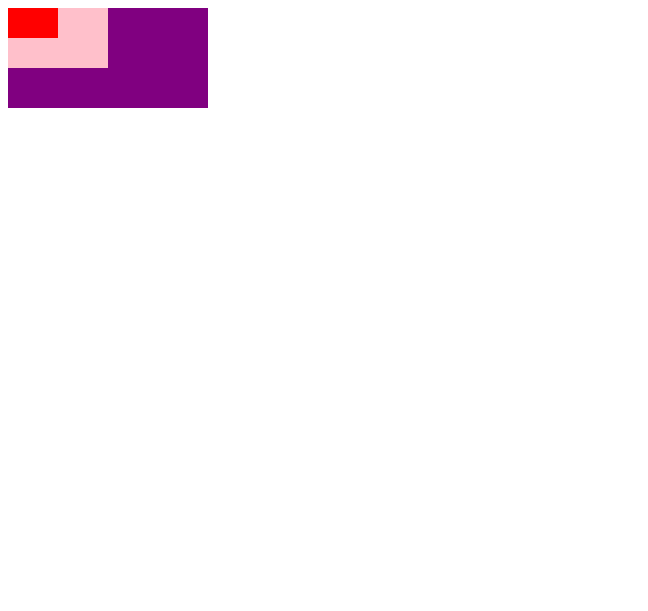
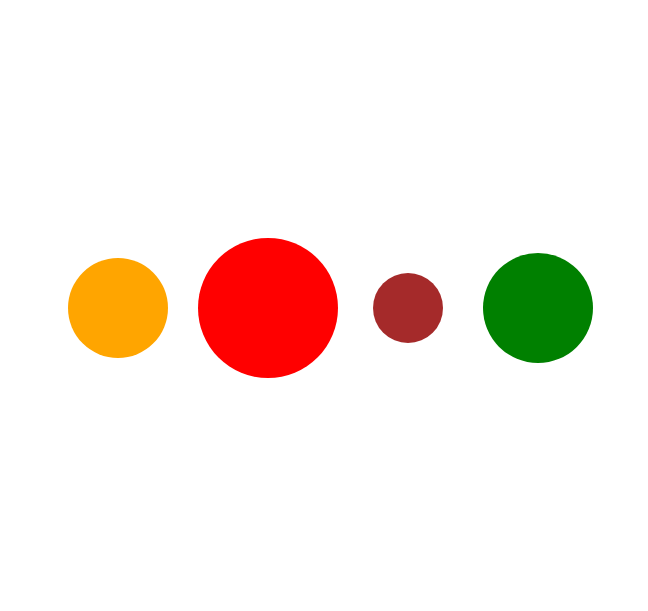
Before and after one commit to Rudrava/d3-learning-repo, a plain HTML site: page index.html in a window 1280 px wide. Shown: the whole page, without its empty margins (0-648 px from the left). Drawn offline with nearby package versions, Linux system fonts and the light colour scheme.

Commit message:
l2 done 2804212041

```diff
--- a/index.html
+++ b/index.html
@@ -7,7 +7,7 @@
 </head>
 <body>
     <div class="canvas">
-        <svg widht="600" height="600">
+        <svg width="100%" height="600">
             <rect></rect>
         </svg>
     </div>
--- a/index.js
+++ b/index.js
@@ -1,24 +1,14 @@
-const data = [
-    { width: 200, height: 100, fill: "purple" },
-    { width: 100, height: 60, fill: "pink" },
-    { width: 50, height: 30, fill: "red" },
-]
 const svg = d3.select("svg")
 
-// joining data from rect
-const rect = svg.selectAll('rect')
-    .data(data)
-
-// attaching data to already existing dom selection
-rect .attr("width", d => d.width)
-    .attr("height", d => d.height)
-    .attr("fill", d => d.fill)
-
-// appending to dom selection
-rect.enter()
-    .append("rect")
-    .attr("width", d => d.width)
-    .attr("height", d => d.height)
-    .attr("fill", d => d.fill)
-
-    console.log(rect)
+d3.json("planets.json")
+    .then(d => {
+        const circles = svg.selectAll("circle")
+            .data(d)
+            // adding enter selection as it wont have any in dom GENERALLY
+            .enter()
+            .append("circle")
+            .attr("r", d => d.radius)
+            .attr("cy", 300)
+            .attr("cx", d => d.distance)
+            .attr("fill", d=> d.fill)
+    })
--- /dev/null
+++ b/planets.json
@@ -0,0 +1,22 @@
+[
+    {
+    "radius" : 50,
+    "distance": 110,
+    "fill": "orange"
+    },
+    {
+    "radius" : 70,
+    "distance": 260,
+    "fill": "red"
+    },
+    {
+    "radius" : 35,
+    "distance": 400,
+    "fill": "brown"
+    },
+    {
+    "radius" : 55,
+    "distance": 530,
+    "fill": "green"
+    }
+]
```
